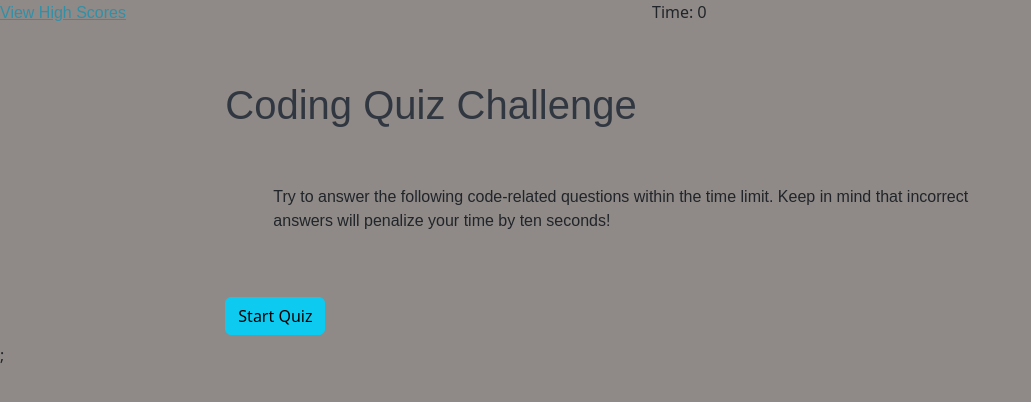
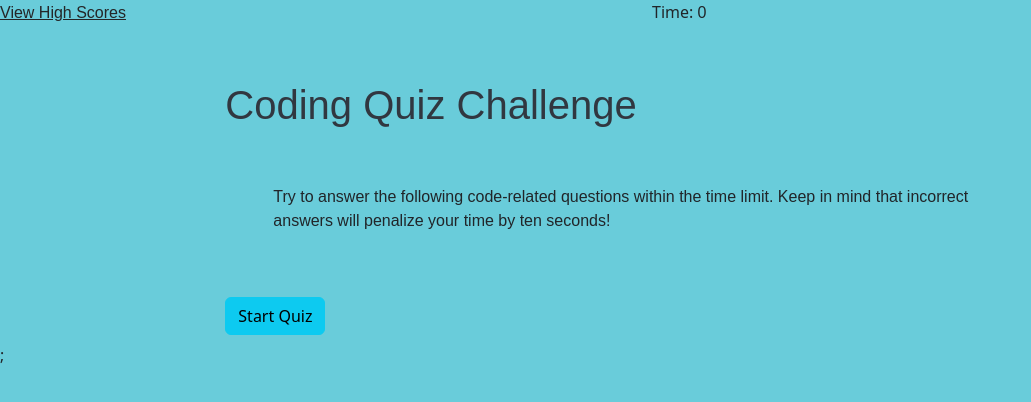
Before and after one commit to salemiana/coder-quizzy, a website: page index.html in a window 1280 px wide. Shown: the whole page, without its empty margins (0-1031 px from the left). Drawn offline with nearby package versions, Linux system fonts and the light colour scheme.

Commit message:
bacground color edit

```diff
--- a/assets/css/style.css
+++ b/assets/css/style.css
@@ -1,5 +1,5 @@
 body {
-  background-color: #8f8a88;
+  background-color: #69ccda;
 }
 
 .main {
@@ -13,7 +13,7 @@ h2 {
 }
 
 a {
-  color: #3290A6;
+  color: #242627;
   font-family: 'Archivo', sans-serif;
 }
 
```
